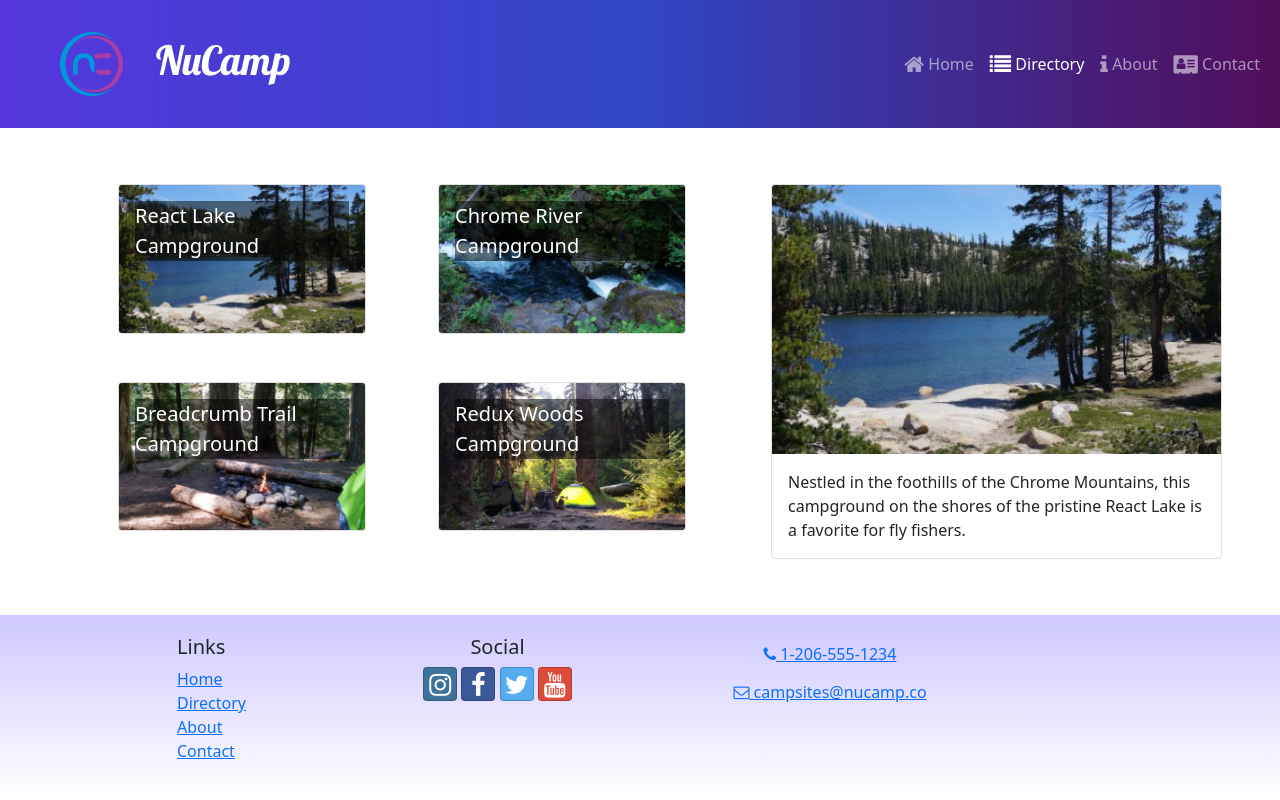
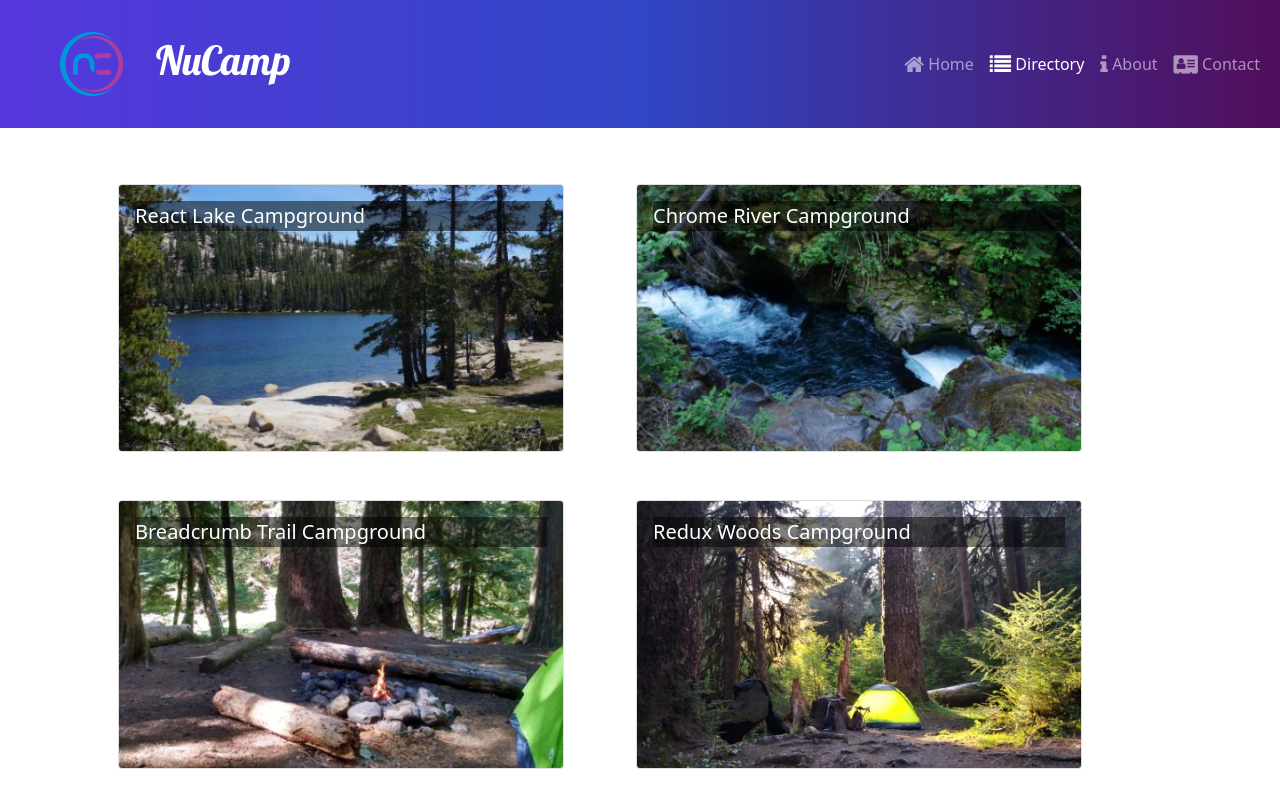
Before and after one commit to alexiscodes21/React-course, a React (Create React App) app: page /directory in a window 1280 px wide. Shown: the top 800 px of the page. Built offline with nearby package versions, Linux system fonts and the light colour scheme.

Commit message:
CampsiteDetailPage with use Params

```diff
--- a/src/App.js
+++ b/src/App.js
@@ -3,6 +3,7 @@ import ContactPage from './pages/ContactPage';
 import HomePage from './pages/HomePage';
 import "./App.css";
 import CampsitesDirectoryPage from "./pages/CampsitesDirectoryPage";
+import CampsiteDetailPage from './pages/CampsiteDetailPage';
 import Header from "./components/Header";
 import Footer from "./components/Footer";
 
@@ -14,6 +15,10 @@ function App() {
         <Route path="/" element={<HomePage />} />
         <Route path="contact" element={<ContactPage />} />
         <Route path="directory" element={<CampsitesDirectoryPage />} />
+        <Route
+          path='directory/:campsiteId'
+          element={<CampsiteDetailPage />}
+          />
       </Routes>
       <Footer />
     </div>
--- a/src/features/campsites/CampsiteCard.js
+++ b/src/features/campsites/CampsiteCard.js
@@ -1,14 +1,17 @@
 import { Card, CardImg, CardImgOverlay, CardTitle } from "reactstrap";
+import { Link } from "react-router-dom";
 
 const CampsiteCard = ({ campsite }) => {
-  const { image, name } = campsite;
+  const { id, image, name } = campsite;
   return (
+    <Link to={`${id}`}>
       <Card>
         <CardImg width="100%" src={image} alt={name} />
         <CardImgOverlay>
           <CardTitle>{name}</CardTitle>
         </CardImgOverlay>
       </Card>
+    </Link>
   );
 };
 
--- a/src/features/campsites/CampsitesList.js
+++ b/src/features/campsites/CampsitesList.js
@@ -1,19 +1,15 @@
 import { Col, Row } from "reactstrap";
 import CampsiteCard from "./CampsiteCard";
-import { selectAllCampsites } from './campsitesSlice';
+import { selectAllCampsites } from "./campsitesSlice";
 
-const CampsitesList = ({ setCampsiteId }) => {
+const CampsitesList = () => {
   const campsites = selectAllCampsites();
   return (
     <Row className="ms-auto">
       {" "}
       {campsites.map((campsite) => {
         return (
-          <Col
-            md="5"
-            className="m-4"
-            key={campsite.id}
-            onClick={() => setCampsiteId(campsite.id)}>
+          <Col md="5" className="m-4" key={campsite.id}>
             <CampsiteCard campsite={campsite} />
           </Col>
         );
--- a/src/features/campsites/campsitesSlice.js
+++ b/src/features/campsites/campsitesSlice.js
@@ -9,7 +9,7 @@ export const selectAllCampsites = () => {
 // };
 
 export const selectCampsiteById = (id) => {
-  return CAMPSITES.find((campsite) => campsite.id === id)
+  return CAMPSITES.find((campsite) => campsite.id === parseInt(id));
 };
 
 export const selectFeaturedCampsite = () => {
--- /dev/null
+++ b/src/pages/CampsiteDetailPage.js
@@ -0,0 +1,20 @@
+import { Container, Row } from 'reactstrap';
+import { useParams } from 'react-router-dom';
+import { selectCampsiteById } from '../features/campsites/campsitesSlice';
+import CampsiteDetail from '../features/campsites/CampsiteDetail';
+
+const CampsiteDetailPage = () => {
+    const { campsiteId } = useParams();
+    const campsite = selectCampsiteById(campsiteId);
+
+    return (
+        <Container>
+            <Row>
+                <CampsiteDetail campsite={campsite} />
+            </Row>
+        </Container>
+
+    );
+};
+
+export default CampsiteDetailPage;
--- a/src/pages/CampsitesDirectoryPage.js
+++ b/src/pages/CampsitesDirectoryPage.js
@@ -1,26 +1,12 @@
-import { useState } from 'react';
-import { Container, Row, Col } from 'reactstrap';
-import CampsiteDetail from '../features/campsites/CampsiteDetail';
-import CampsitesList from '../features/campsites/CampsitesList';
-import { selectCampsiteById } from '../features/campsites/campsitesSlice';
+import { Container } from "reactstrap";
+import CampsitesList from "../features/campsites/CampsitesList";
 
 const CampsitesDirectoryPage = () => {
-    const [campsiteId, setCampsiteId] = useState(0);
-    const selectedCampsite = selectCampsiteById(campsiteId);
-
-    return (
-        <Container>
-
-            <Row>
-                <Col sm='5' md='7'>
-                    <CampsitesList setCampsiteId={setCampsiteId}/>
-                </Col>
-                <Col sm='7' md='5'>
-                    <CampsiteDetail campsite={selectedCampsite} />
-                </Col>
-            </Row>
-        </Container>
-    );
+  return (
+    <Container>
+      <CampsitesList />
+    </Container>
+  );
 };
 
 export default CampsitesDirectoryPage;
```
Lines whose indentation alone changed are shown as unchanged.
